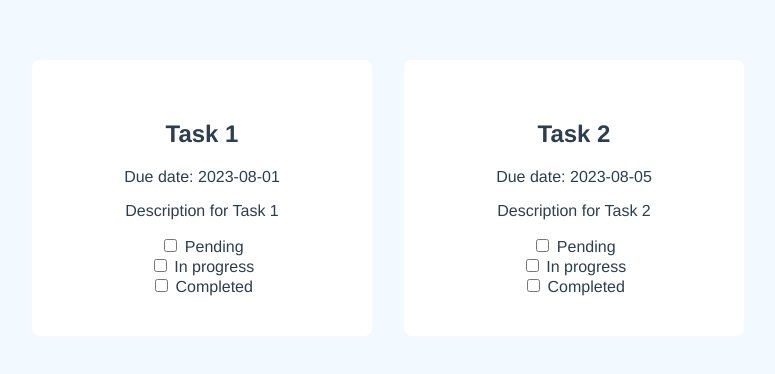
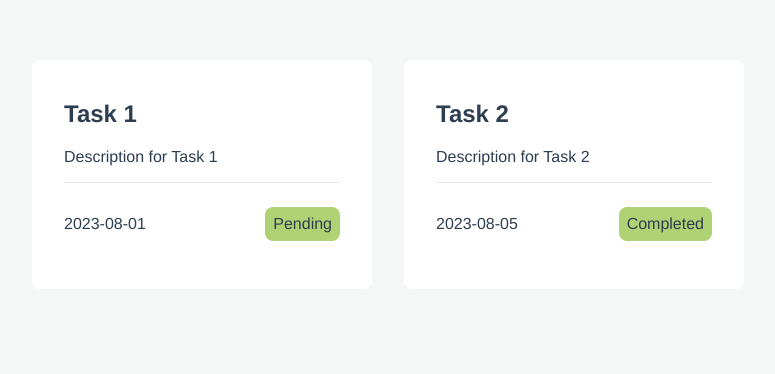
Before and after one commit to JAIOMP/Task-Manager, a Vue app: page / in a window 1280 px wide. Shown: the top 374 px of the page, without its empty margins (66-841 px from the left). Built offline with nearby package versions, Linux system fonts and the light colour scheme.

Commit message:
feat: add styling for task card

```diff
--- a/src/App.vue
+++ b/src/App.vue
@@ -17,6 +17,6 @@ import TaskList from './components/TaskList.vue';
   margin: 60px 90px 0 90px;
 }
 body {
-  background-color: #f2faff;
+  background-color: #c2cad026;
 }
 </style>
--- a/src/components/TaskList.vue
+++ b/src/components/TaskList.vue
@@ -1,6 +1,5 @@
 <script setup lang="ts">
 import { ref } from 'vue';
-import TaskStatus from './TaskStatus.vue'
 
 const tasks = ref<any[]>([
     {
@@ -23,12 +22,16 @@ const tasks = ref<any[]>([
 <template>
   <div class="todo__task-list">
     <div v-for="task in tasks" :key="task.id" class="todo__task-card">
-      <div>
-        <h2>{{  task.title }}</h2>
-        <p>Due date: {{ task.dueDate }}</p>
+      <div class="todo__task-title-desc">
+        <h2 class="todo__task-title">{{  task.title }}</h2>
+        <p>{{ task.description }}</p>
       </div>
-      <p>{{ task.description }}</p>
-      <TaskStatus :taskStatus="task.status" />
+      <div class="todo__task-status-date">
+        <p>{{ task.dueDate }}</p>
+        <div class="todo__task-status">
+          {{ task.status }}
+        </div>
+      </div>
     </div>
   </div>
 </template>
@@ -42,10 +45,35 @@ const tasks = ref<any[]>([
 }
 
 .todo__task-card {
+  display: flex;
+  flex-direction: column;
+  row-gap: 16px;
+  text-align: left;
   border-radius: 8px;
   background-color: #ffff;
   padding: 40px 32px;
   transition: all .5s ease-in-out;
+}
+
+.todo__task-title-desc {
+   border-bottom: 1px solid #e6e6e6;
+}
+
+.todo__task-title {
+  margin-top: 0;
+}
+
+.todo__task-status-date {
+  display: flex;
+  justify-content: space-between;
+  align-items: center;
+  column-gap: 8px;
+}
+
+.todo__task-status {
+  padding: 8px;
+  border-radius: 8px;
+  background-color: #afd275;
 }
 
 .todo__task-card:hover {
```
